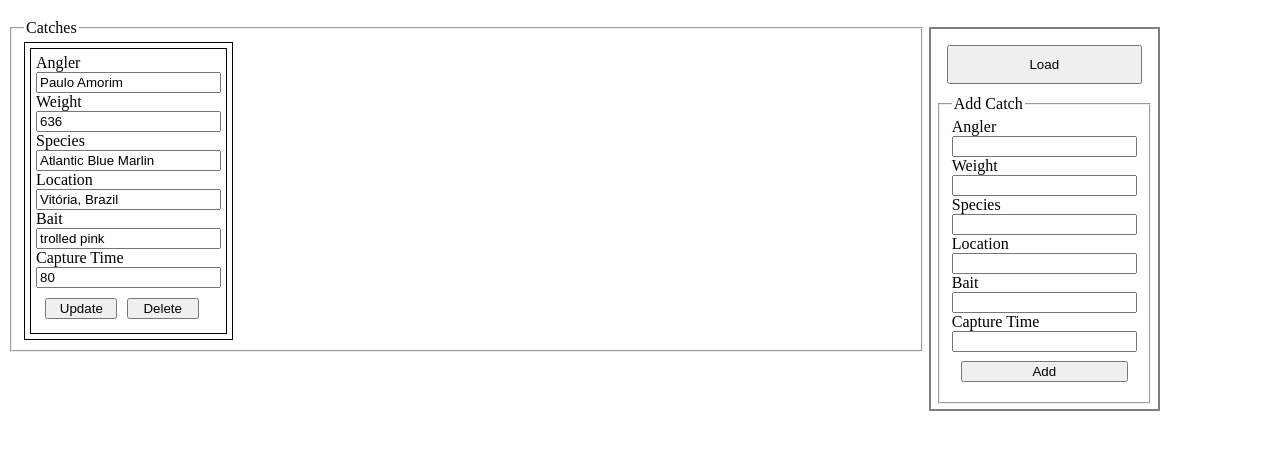
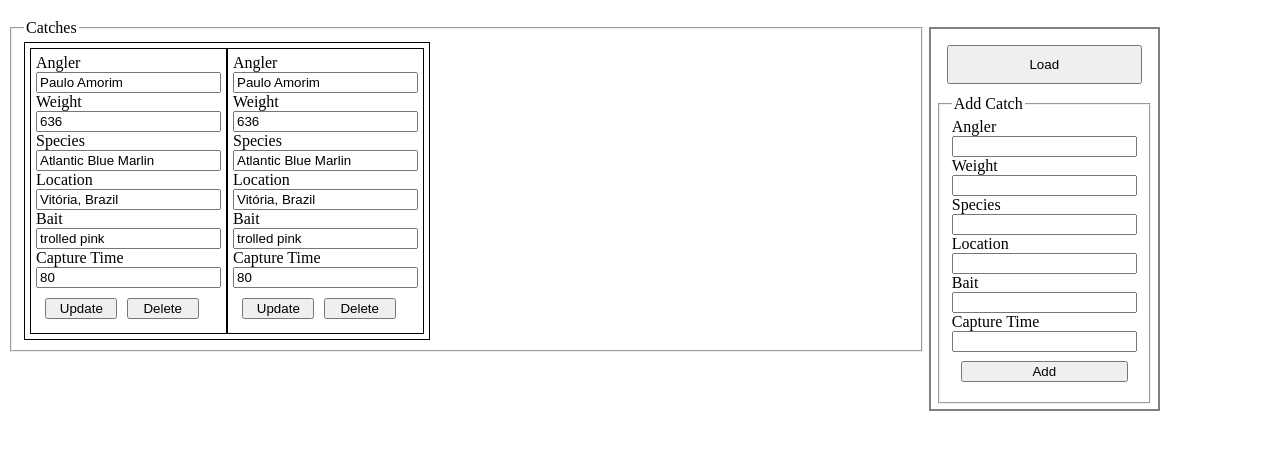
Before and after one commit to ValkaHonda/learningJavaScript, a plain HTML site: page Asynchronous programming/FisherGame/catch.html in a window 1280 px wide. Shown: the part 61-510 px from the top of the page. Drawn offline with nearby package versions, Linux system fonts and the light colour scheme.

Commit message:
add json file with initial data

```diff
--- a/Asynchronous programming/FisherGame/catch.html
+++ b/Asynchronous programming/FisherGame/catch.html
@@ -40,6 +40,24 @@
             <button class="update">Update</button>
             <button class="delete">Delete</button>
         </div>
+
+        <div class="catch" data-id="iddddddddddddddddddddddddddddddddd">
+            <label>Angler</label>
+            <input type="text" class="angler" value="Paulo Amorim"/>
+            <label>Weight</label>
+            <input type="number" class="weight" value="636"/>
+            <label>Species</label>
+            <input type="text" class="species" value="Atlantic Blue Marlin"/>
+            <label>Location</label>
+            <input type="text" class="location" value="Vitória, Brazil"/>
+            <label>Bait</label>
+            <input type="text" class="bait" value="trolled pink"/>
+            <label>Capture Time</label>
+            <input type="number" class="captureTime" value="80"/>
+            <button class="update">Update</button>
+            <button class="delete">Delete</button>
+        </div>
+
     </div>
 </fieldset>
 <div id="aside">
--- a/Asynchronous programming/FisherGame/catch.js
+++ b/Asynchronous programming/FisherGame/catch.js
@@ -12,6 +12,7 @@ function del(){
 }
 function load(){
     console.log('load function');
+    $('#catches').empty();
 }
 function add(){
     console.log('add function');
```
Also changed, not shown: Asynchronous programming/FisherGame/initialData.json (added, +17 -0 lines).
